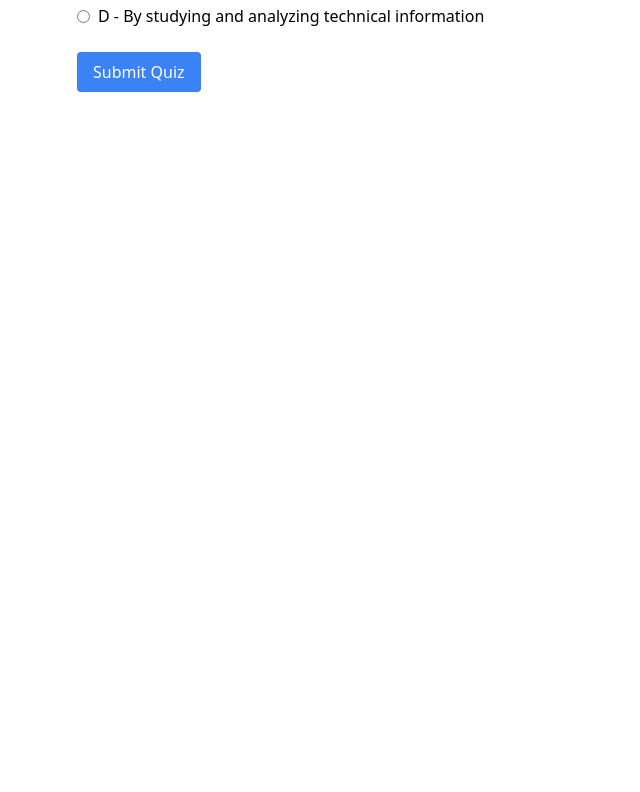
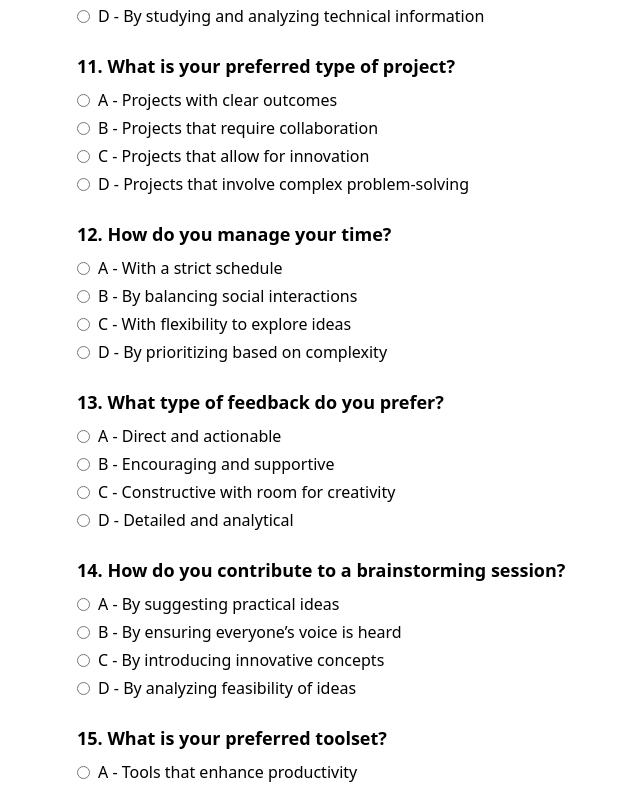
Before and after one commit to erdie/persona-quiz, a Nuxt app: page / in a window 1280 px wide. Shown: the part 1644-2436 px from the top of the page, without its empty margins (243-883 px from the left). Before the commit the page ends 1752 px from the top, so only its background shows below. Built offline with nearby package versions, Linux system fonts and the light colour scheme.

Commit message:
feat(c/Quiz): add 5 more question and update formula

```diff
--- a/components/Quiz.vue
+++ b/components/Quiz.vue
@@ -1,7 +1,7 @@
 <template>
     <div class="max-w-2xl mx-auto p-4" v-if="!submitted">
         <div v-for="(question, index) in questions" :key="index" class="mb-6">
-            <h2 class="text-lg font-bold mb-2">{{ question.text }}</h2>
+            <h2 class="text-lg font-bold mb-2">{{ index + 1 }}. {{ question.text }}</h2>
             <div v-for="(option, optIndex) in question.options" :key="optIndex" class="mb-1">
                 <label class="flex items-center">
                     <input
@@ -70,6 +70,26 @@ const questions = ref([
     {
         text: 'How do you prefer to learn new skills?',
         options: ['A - Through hands-on practice', 'B - By learning from others', 'C - By experimenting with new ideas', 'D - By studying and analyzing technical information'],
+    },
+    {
+        text: 'What is your preferred type of project?',
+        options: ['A - Projects with clear outcomes', 'B - Projects that require collaboration', 'C - Projects that allow for innovation', 'D - Projects that involve complex problem-solving'],
+    },
+    {
+        text: 'How do you manage your time?',
+        options: ['A - With a strict schedule', 'B - By balancing social interactions', 'C - With flexibility to explore ideas', 'D - By prioritizing based on complexity'],
+    },
+    {
+        text: 'What type of feedback do you prefer?',
+        options: ['A - Direct and actionable', 'B - Encouraging and supportive', 'C - Constructive with room for creativity', 'D - Detailed and analytical'],
+    },
+    {
+        text: 'How do you contribute to a brainstorming session?',
+        options: ['A - By suggesting practical ideas', 'B - By ensuring everyone’s voice is heard', 'C - By introducing innovative concepts', 'D - By analyzing feasibility of ideas'],
+    },
+    {
+        text: 'What is your preferred toolset?',
+        options: ['A - Tools that enhance productivity', 'B - Tools that facilitate communication', 'C - Tools that enable creativity', 'D - Tools that provide deep technical insights'],
     }
 ])
 
@@ -97,8 +117,10 @@ const determinePersonaType = () => {
 
     if (dominantTypes.length === 1) {
         personaType.value = getPersonaLabel(dominantTypes[0])
+    } else if (dominantTypes.length === 2 && maxCount >= 6) {
+        personaType.value = getCombinedPersonaLabel(dominantTypes[0], dominantTypes[1])
     } else {
-        personaType.value = getPersonaLabel(dominantTypes[0]) // You can refine this to better handle ties
+        personaType.value = getPersonaLabel(dominantTypes[0]) // Default to the first if more than two are tied or no dominant pair with 6 answers
     }
 }
 
@@ -111,4 +133,18 @@ const getPersonaLabel = (type: string) => {
         default: return ''
     }
 }
+
+const getCombinedPersonaLabel = (type1: string, type2: string) => {
+    const combinedTypes = [type1, type2].sort().join('')
+
+    switch (combinedTypes) {
+        case 'AB': return 'The Pragmatic Connector'
+        case 'AC': return 'The Pragmatic Innovator'
+        case 'AD': return 'The Pragmatic Hacker'
+        case 'BC': return 'The Connector Innovator'
+        case 'BD': return 'The Connector Hacker'
+        case 'CD': return 'The Innovator Hacker'
+        default: return ''
+    }
+}
 </script>
```
